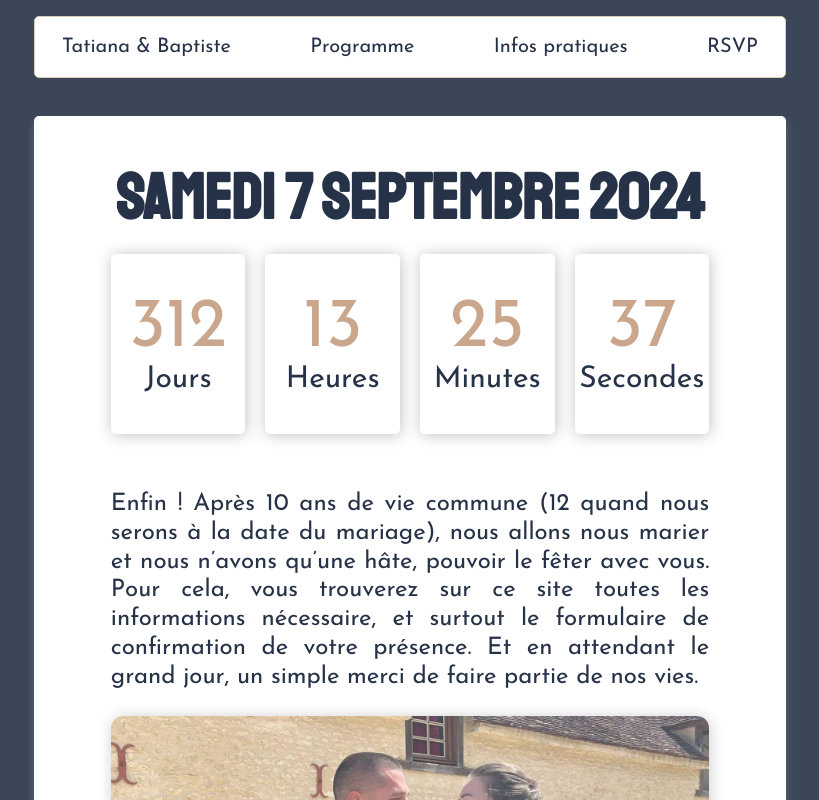
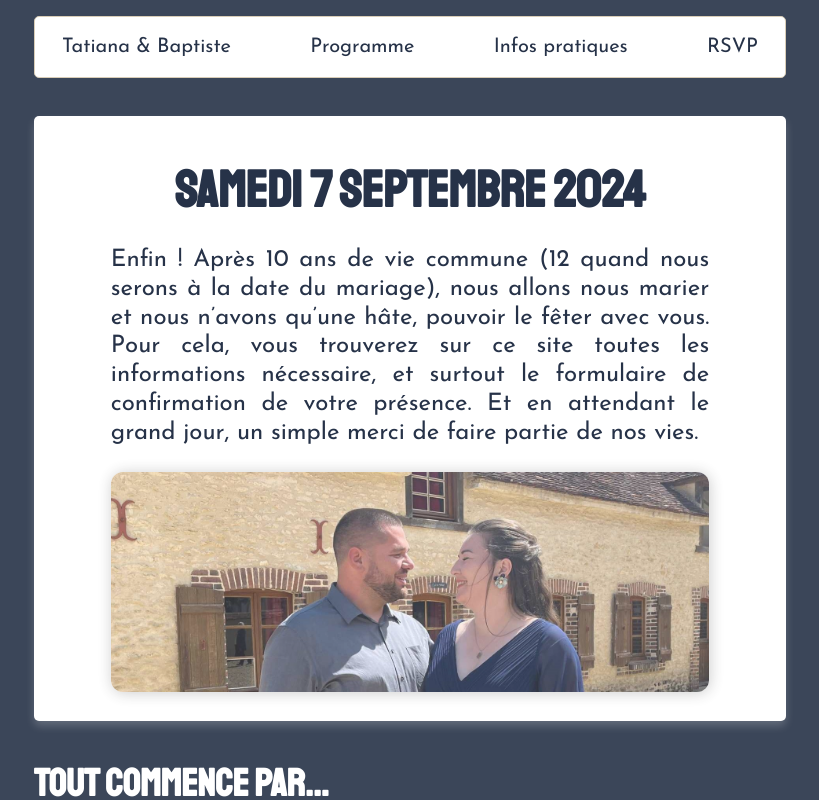
Before and after one commit to tatiana-sthl/wedding, a Next.js app: page / in a window 1280 px wide. Shown: the top 800 px of the page, without its empty margins (230-1049 px from the left). Built offline with nearby package versions, Linux system fonts and the light colour scheme.

Commit message:
countdown make all down

```diff
--- a/next.config.js
+++ b/next.config.js
@@ -1,6 +1,9 @@
 /** @type {import('next').NextConfig} */
+
+
 const nextConfig = {
-    output: "export",
+    // output: "export",
+    images: { unoptimized: true },
 }
 
 module.exports = nextConfig
--- a/package.json
+++ b/package.json
@@ -13,11 +13,13 @@
     "eslint": "8.48.0",
     "eslint-config-next": "13.4.19",
     "next": "13.4.19",
+    "next-compose-plugins": "^2.2.1",
     "nodemailer": "^6.9.6",
     "react": "18.2.0",
     "react-dom": "18.2.0",
     "react-intersection-observer": "^9.5.2",
     "react-lazy-load": "^4.0.1",
-    "react-vertical-timeline-component": "^3.6.0"
+    "react-vertical-timeline-component": "^3.6.0",
+    "terser-webpack-plugin": "^5.3.9"
   }
 }
--- a/src/app/components/countdown.js
+++ b/src/app/components/countdown.js
@@ -1,70 +1,70 @@
-import React, { useState, useEffect } from 'react';
-import styles from '../../app/page.module.css';
+// import React, { useState, useEffect } from 'react';
+// import styles from '../../app/page.module.css';
 
 
-function Countdown() {
-  // Date cible (7 septembre 2024)
-  const targetDate = new Date('2024-09-07T00:00:00');
+// function Countdown() {
+//   // Date cible (7 septembre 2024)
+//   const targetDate = new Date('2024-09-07T00:00:00');
 
-  const [timeRemaining, setTimeRemaining] = useState(calculateTimeRemaining());
+//   const [timeRemaining, setTimeRemaining] = useState(calculateTimeRemaining());
 
-  function calculateTimeRemaining() {
-    const now = new Date();
-    const difference = targetDate - now;
+//   function calculateTimeRemaining() {
+//     const now = new Date();
+//     const difference = targetDate - now;
 
-    if (difference <= 0) {
-      return {
-        days: 0,
-        hours: 0,
-        minutes: 0,
-        seconds: 0,
-      };
-    }
+//     if (difference <= 0) {
+//       return {
+//         days: 0,
+//         hours: 0,
+//         minutes: 0,
+//         seconds: 0,
+//       };
+//     }
 
-    const days = Math.floor(difference / (1000 * 60 * 60 * 24));
-    const hours = Math.floor((difference % (1000 * 60 * 60 * 24)) / (1000 * 60 * 60));
-    const minutes = Math.floor((difference % (1000 * 60 * 60)) / (1000 * 60));
-    const seconds = Math.floor((difference % (1000 * 60)) / 1000);
+//     const days = Math.floor(difference / (1000 * 60 * 60 * 24));
+//     const hours = Math.floor((difference % (1000 * 60 * 60 * 24)) / (1000 * 60 * 60));
+//     const minutes = Math.floor((difference % (1000 * 60 * 60)) / (1000 * 60));
+//     const seconds = Math.floor((difference % (1000 * 60)) / 1000);
 
-    return {
-      days,
-      hours,
-      minutes,
-      seconds,
-    };
-  }
-// eslint-disable-next-line react-hooks/exhaustive-deps
-  useEffect(() => {
-    const interval = setInterval(() => {
-      setTimeRemaining(calculateTimeRemaining());
-    }, 1000);
+//     return {
+//       days,
+//       hours,
+//       minutes,
+//       seconds,
+//     };
+//   }
+// // eslint-disable-next-line react-hooks/exhaustive-deps
+//   useEffect(() => {
+//     const interval = setInterval(() => {
+//       setTimeRemaining(calculateTimeRemaining());
+//     }, 1000);
 
-    // Nettoyer l'intervalle lorsque le composant est démonté.
-    return () => clearInterval(interval);
-  }, []);
+//     // Nettoyer l'intervalle lorsque le composant est démonté.
+//     return () => clearInterval(interval);
+//   }, []);
 
-  return (
-    <div>
-      <div className={styles.countdown}>
-        <div>
-          <span className={styles.number}>{timeRemaining.days}</span>
-          <span className={styles.textCountdown}>Jours</span>
-        </div>
-        <div>
-          <span className={styles.number}>{timeRemaining.hours}</span>
-          <span className={styles.textCountdown}>Heures</span>
-        </div>
-        <div>
-          <span className={styles.number}>{timeRemaining.minutes}</span>
-          <span className={styles.textCountdown}>Minutes</span>
-        </div>
-        <div>
-          <span className={styles.number}>{timeRemaining.seconds}</span>
-          <span className={styles.textCountdown}>Secondes</span>
-        </div>
-      </div>
-    </div>
-  );
-}
+//   return (
+//     <div>
+//       <div className={styles.countdown}>
+//         <div>
+//           <span className={styles.number}>{timeRemaining.days}</span>
+//           <span className={styles.textCountdown}>Jours</span>
+//         </div>
+//         <div>
+//           <span className={styles.number}>{timeRemaining.hours}</span>
+//           <span className={styles.textCountdown}>Heures</span>
+//         </div>
+//         <div>
+//           <span className={styles.number}>{timeRemaining.minutes}</span>
+//           <span className={styles.textCountdown}>Minutes</span>
+//         </div>
+//         <div>
+//           <span className={styles.number}>{timeRemaining.seconds}</span>
+//           <span className={styles.textCountdown}>Secondes</span>
+//         </div>
+//       </div>
+//     </div>
+//   );
+// }
 
-export default Countdown;
+// export default Countdown;
--- a/src/app/components/timeline.js
+++ b/src/app/components/timeline.js
@@ -10,7 +10,7 @@ const Timeline = () => {
 
 
     <VerticalTimeline
-      lineColor='#d9cdb7'
+      lineColor='red'
     >
       <VerticalTimelineElement
         className="vertical-timeline-element--work"
--- a/src/app/page.js
+++ b/src/app/page.js
@@ -17,7 +17,7 @@ export default function Home() {
       <Menu />
       <div id='presentation' className={styles.textePresentation}>
         <h1 className={styles.dateH1}>Samedi 7 septembre 2024</h1>
-        <Countdown />
+        {/* <Countdown /> */}
         <p className={styles.pPresentation}>
           Enfin ! Après 10 ans de vie commune (12 quand nous serons à la date du mariage), nous allons nous marier et nous n’avons qu’une hâte, pouvoir le fêter avec vous.
           Pour cela, vous trouverez sur ce site toutes les informations nécessaire, et surtout le formulaire de confirmation de votre présence.
--- a/src/app/page.module.css
+++ b/src/app/page.module.css
@@ -103,7 +103,7 @@
 .dateH1 {
   color: #263248;
   font-family: 'Staatliches', cursive;
-  font-size: 5vw;
+  font-size: 4vw;
   margin: 1rem 0;
   text-align: center;
   position: relative;
```
Also changed, not shown: 1 other file (tests, documents, lock files or other folders).
